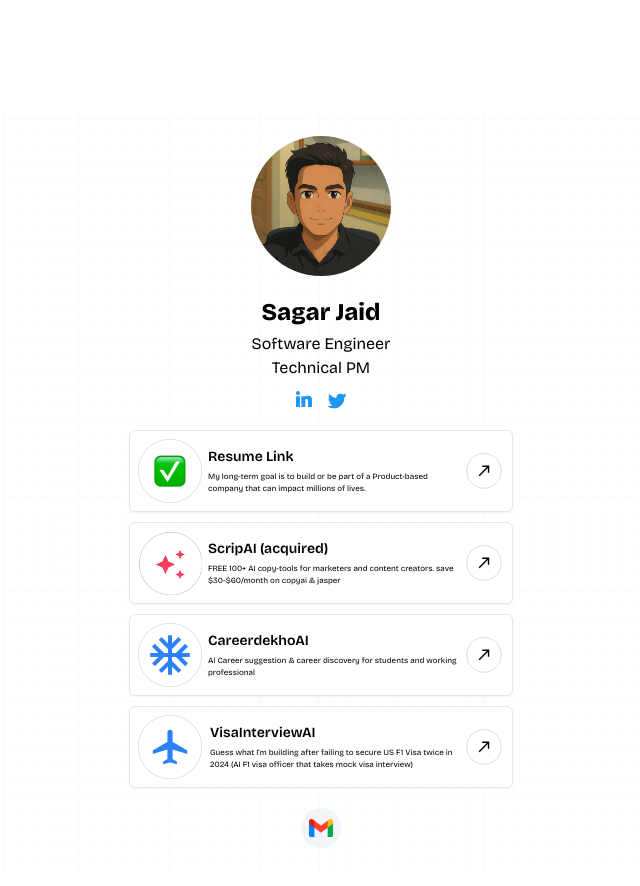
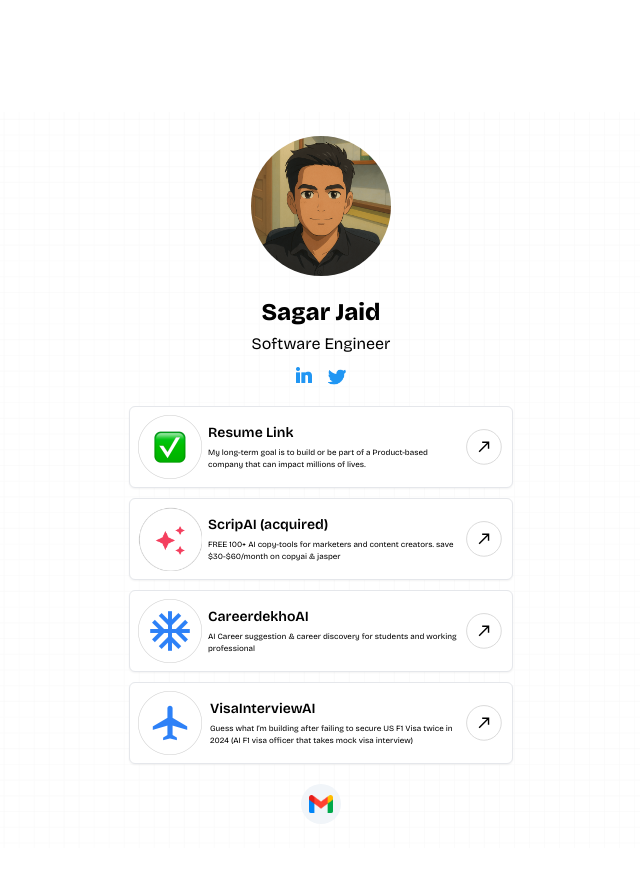
Before and after one commit to sagarjaid/sagar, a Next.js app: page / in a window 1280 px wide. Shown: the top 886 px of the page, without its empty margins (319-959 px from the left). Built offline with nearby package versions, Linux system fonts and the light colour scheme.

Commit message:
cv update 21 May 25

```diff
--- a/pages/index.js
+++ b/pages/index.js
@@ -77,8 +77,7 @@
         <div className='flex flex-col justify-center items-center text-center gap-1 '>
           <h1 className='text-2xl font-extrabold'>Sagar Jaid</h1>
           <h2>
-            Software Engineer <br />
-            Technical PM
+            Software Engineer
           </h2>
           <div className='flex justify-center gap-4 mt-1 items-center'>
             <a
```
Also changed, not shown: 1 other file (tests, documents, lock files or other folders).
